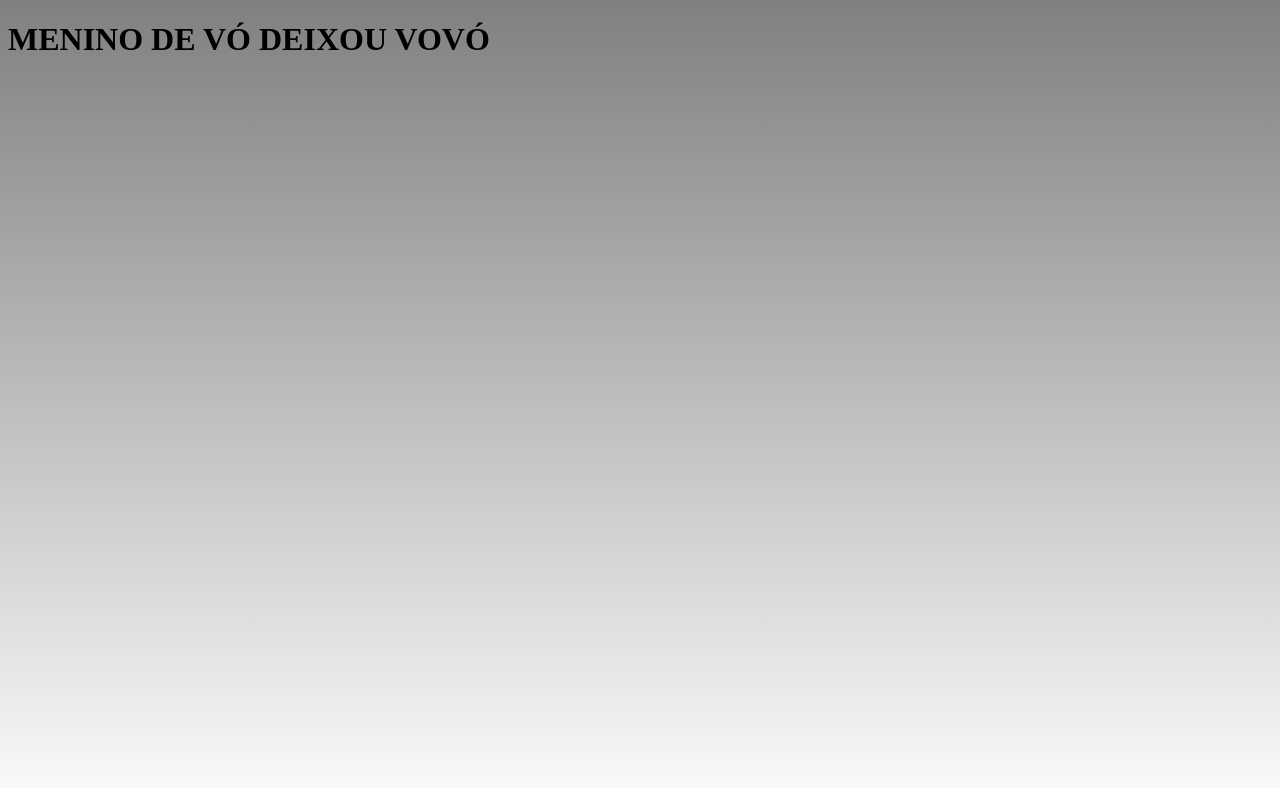
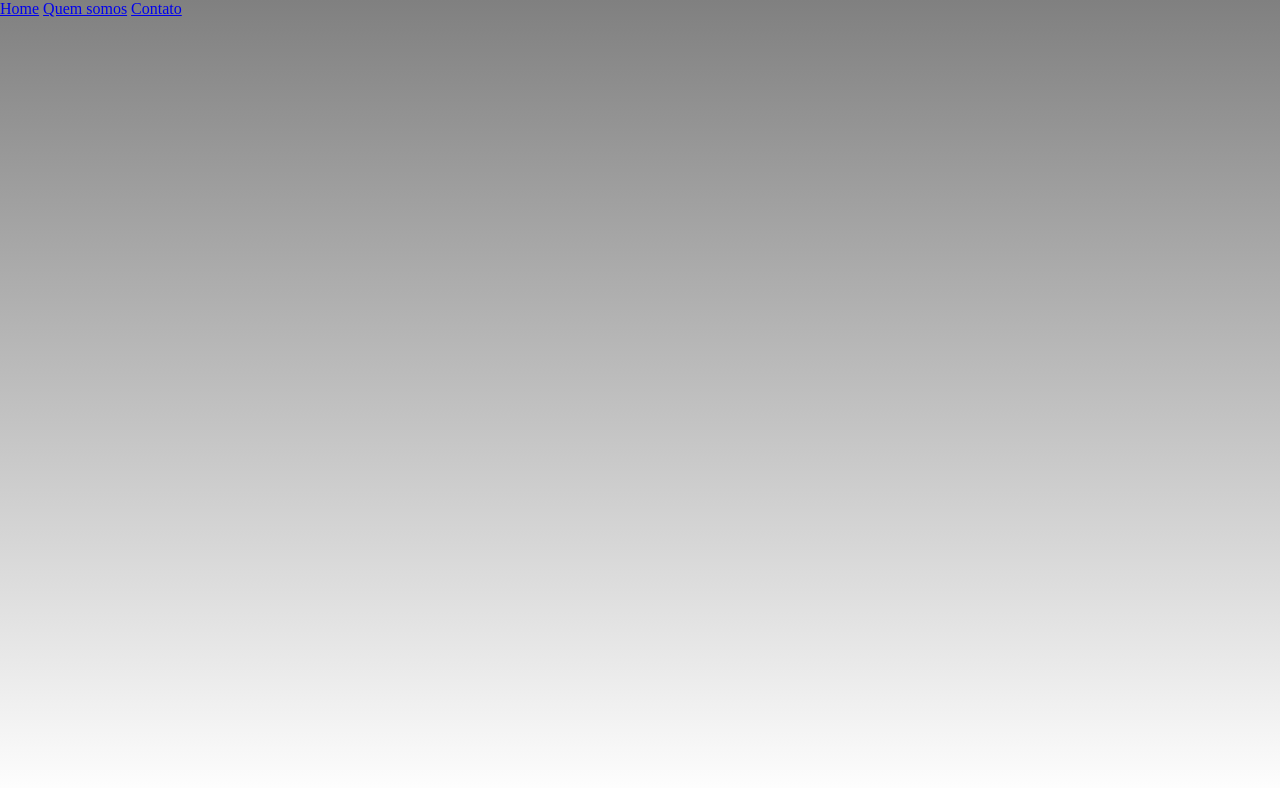
Before and after one commit to rafaelsouzapinto/me-frontend, a plain HTML site: page index.html in a window 1280 px wide. Drawn offline with Linux system fonts and the light colour scheme.

Commit message:
Configs iniciais

```diff
--- a/index.html
+++ b/index.html
@@ -8,8 +8,11 @@
 </head>
 <body>
     <header>
-        <h1>MENINO DE VÓ DEIXOU VOVÓ</h1>
-        <nav id="menu"></nav>
+        <nav id="menu">
+            <a href="#">Home</a>
+            <a href="#">Quem somos</a>
+            <a href="#">Contato</a>
+        </nav>
     </header>
     <main>
         <section id="introducao"><p></p></section>
--- a/style.css
+++ b/style.css
@@ -10,3 +10,8 @@ body {
     --color04: #3A4454;
     --color05: #B24C63;
 }
+
+* {
+    margin: 0px;
+    padding: 0px;
+}
```
